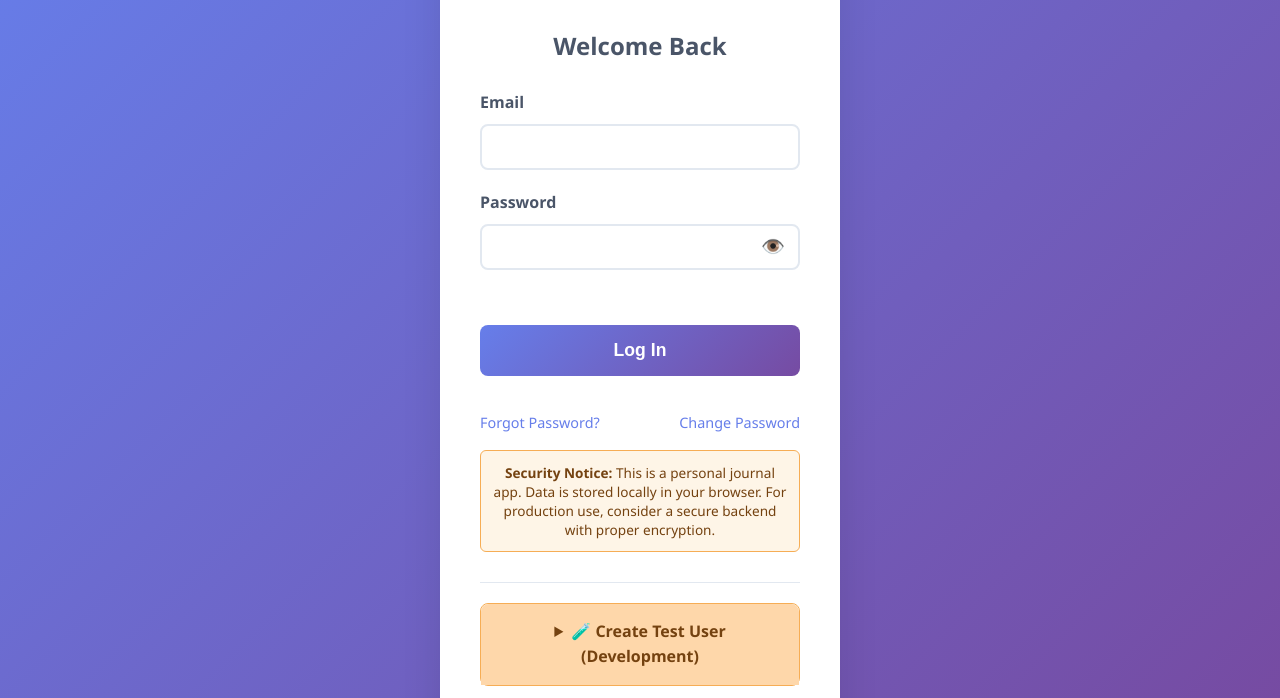
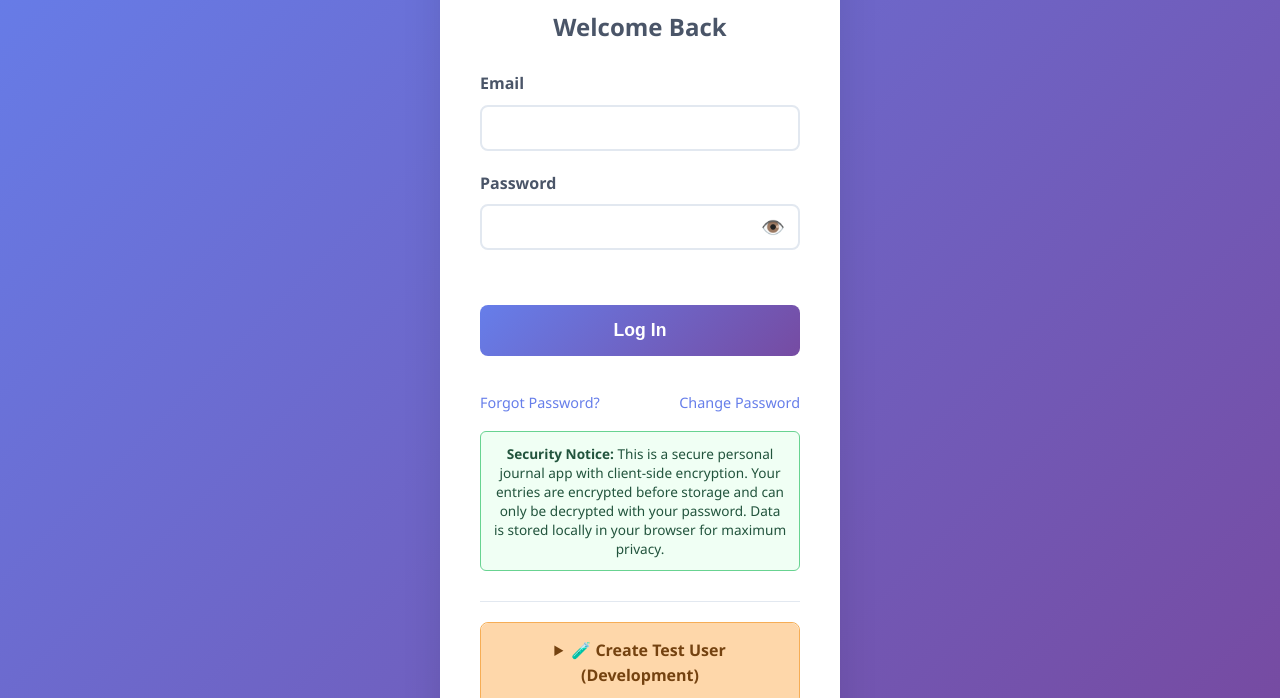
Before and after one commit to meputman1/Journal, a website: page index.html in a window 1280 px wide. Shown: the part 102-800 px from the top of the page. Drawn offline with Linux system fonts and the light colour scheme.

Commit message:
Update security notice: reflect current high security level with encryption and positive messaging

```diff
--- a/index.html
+++ b/index.html
@@ -36,7 +36,7 @@
                     <a href="#" id="changePasswordLink" class="auth-link">Change Password</a>
                 </div>
                 <div class="security-notice">
-                    <p><strong>Security Notice:</strong> This is a personal journal app. Data is stored locally in your browser. For production use, consider a secure backend with proper encryption.</p>
+                    <p><strong>Security Notice:</strong> This is a secure personal journal app with client-side encryption. Your entries are encrypted before storage and can only be decrypted with your password. Data is stored locally in your browser for maximum privacy.</p>
                 </div>
 
                 <!-- Test User Creation (Development Only) -->
@@ -385,6 +385,6 @@
         </div>
     </div>
 
-    <script src="script.js?v=1.9"></script>
+    <script src="script.js?v=2.0"></script>
 </body>
 </html>
--- a/styles.css
+++ b/styles.css
@@ -964,13 +964,13 @@ main {
 }
 
 .security-notice {
-    background-color: #fef5e7;
-    border: 1px solid #f6ad55;
+    background-color: #f0fff4;
+    border: 1px solid #68d391;
     border-radius: 6px;
     padding: 12px;
     margin-top: 16px;
     font-size: 0.85rem;
-    color: #744210;
+    color: #22543d;
 }
 
 .security-notice p {
```
